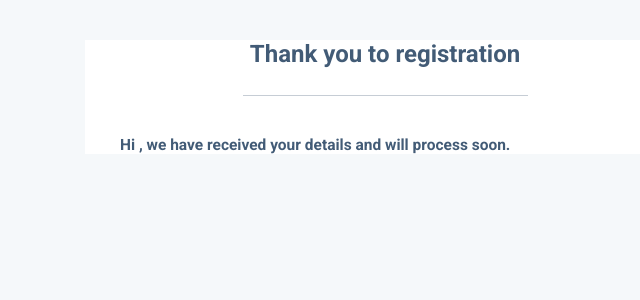
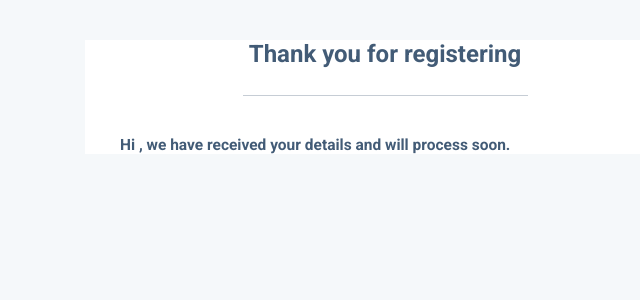
Before and after one commit to Shiladitya070/project-volt, a Django app: template users/templates/users/Email.html in a window 1280 px wide. Shown: the top 300 px of the page, without its empty margins (255-895 px from the left). Run offline with Django 3.2, Linux system fonts and the light colour scheme; the template is opened without the code that fills it, so the values that code supplies are empty; parts of the project's set-up code (start-up, migrations or seed data) failed here and were passed over.

Commit message:
Update Email.html

```diff
--- a/users/templates/users/Email.html
+++ b/users/templates/users/Email.html
@@ -10,7 +10,7 @@
 	<body style="background: #f5f8fa;font-family: 'Roboto', sans-serif;">
 		<div style="width: 90%;max-width:600px;margin: 20px auto;background: #ffffff;">
 			<section style="margin: 0 15px;color:#425b76;">
-				<h2 style="margin: 40px 0 27px 0;text-align: center;">Thank you to registration</h2>
+				<h2 style="margin: 40px 0 27px 0;text-align: center;">Thank you for registering </h2>
 				<hr style="border:0;border-top: 1px solid rgba(66,91,118,0.3);max-width: 50%">
 				<p style="font-size:15.5px;font-weight: bold;margin:40px 20px 15px 20px;">Hi {{username}}, we have received your details and will process soon.</p>
 			</section>
```
